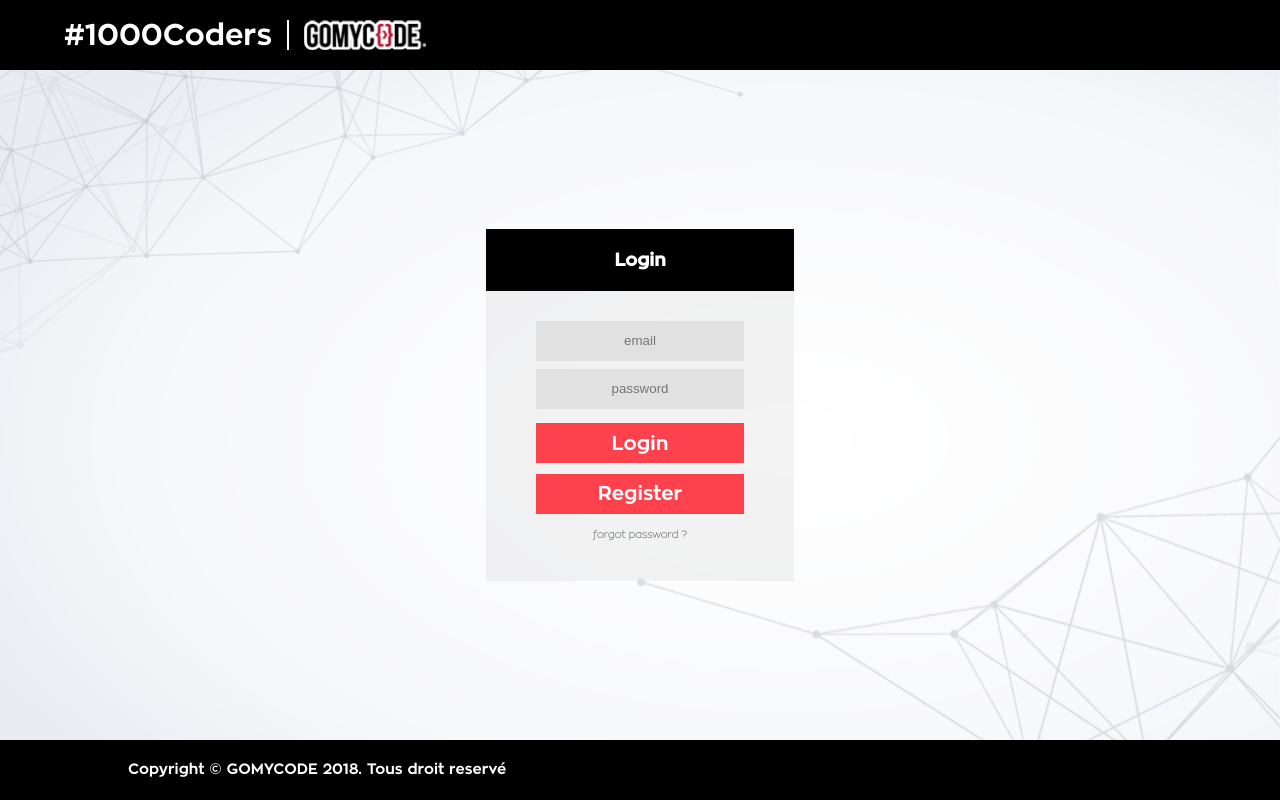
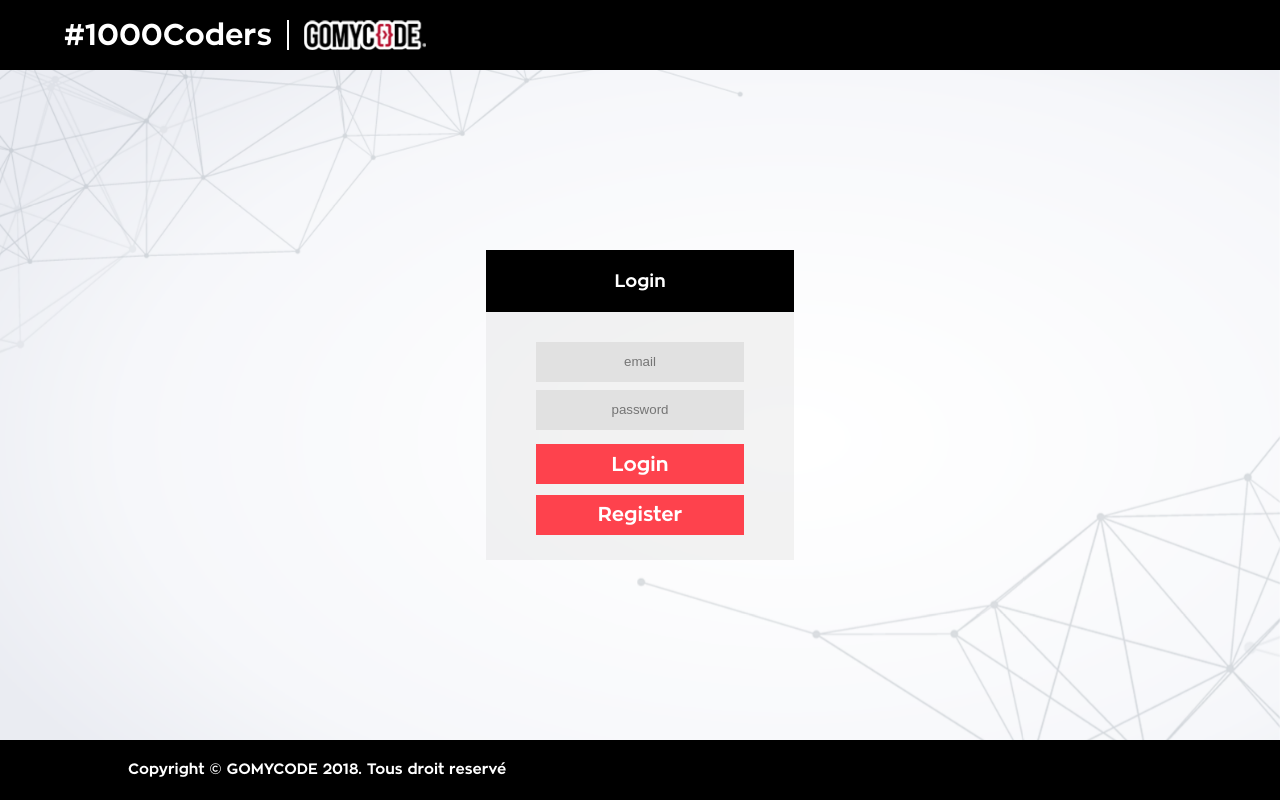
Before and after one commit to iChebbi/1000, a React (Create React App) app: page /platform in a window 1280 px wide. Built offline with nearby package versions, Linux system fonts and the light colour scheme.

Commit message:
Added File upload

```diff
--- a/src/components/Platform/Login/Login.js
+++ b/src/components/Platform/Login/Login.js
@@ -1,5 +1,6 @@
 import React, { Component } from 'react'
 import { connect } from 'react-redux'
+import {Link} from 'react-router-dom'
 import axios from 'axios'
 
 import { login } from '../../../actions/authActions'
@@ -56,8 +57,8 @@ class Login extends Component {
               type="password"
             />
             <button className="btn">Login</button>
-            <button className="btn">Register</button>
-            <p className="text-small">forgot password ?</p>
+            <Link to="/" className="btn">Register</Link>
+            {/* <p className="text-small">forgot password ?</p> */}
           </form>
         </div>
       </div>
--- a/src/components/Platform/Login/style.css
+++ b/src/components/Platform/Login/style.css
@@ -5,7 +5,6 @@
   align-items: center;
   line-height: 22px;
   font-size: 18px;
-  font-weight: 600;
   flex: 1 1;
   margin: 2% 10%;
 }
@@ -39,7 +38,6 @@
   min-height: 40px;
 	margin: 2% 0;
 	text-align: center;
-  /* padding:0 5%; */
 }
 
 .Login .btn {
@@ -50,7 +48,18 @@
   font-family: ZonaProBold;
 	font-size: 20px;
 	margin-top: 5%;
-  height: 40px;
+	height: 40px;
+	line-height: 40px;
+	text-align: center;
+}
+
+
+.Login a,
+.Login a:visited,
+.Login a:active,
+.Login a:hover {
+	color: white;
+	text-decoration: none;
 }
 
 .Login .text-small {
--- a/src/components/Platform/Profil/Profil.js
+++ b/src/components/Platform/Profil/Profil.js
@@ -16,7 +16,8 @@ class Profil extends Component {
     assos: {
       board: false,
       member: false
-    }
+    },
+    upload: ''
   }
 
   componentDidMount = async () => {
@@ -54,6 +55,32 @@ class Profil extends Component {
     } catch (error) {
       console.log(error)
       return false
+    }
+  }
+
+  handleFileUpload = async e => {
+    let formData = new FormData()
+    formData.append('degreeFile', e.target.files[0])
+    formData.append('id', window.localStorage.user_id)
+    try {
+      const response = await axios.post(
+        base_url + '/api/user/upload',
+        formData,
+        {
+          headers: { token: window.localStorage.access_token }
+        }
+      )
+
+      response.status === 200 &&
+        response.data.success &&
+        this.setState({ upload: 'Succées' })
+
+      response.status === 200 &&
+        !response.data.success &&
+        this.setState({ upload: response.data.message })
+    } catch (error) {
+      this.setState({ upload: 'Error uploading file' })
+      console.log(error)
     }
   }
 
@@ -354,13 +381,19 @@ class Profil extends Component {
             </div>
           </div>
 
-          <div className="form-group">
+          <div className="form-group file-upload">
             <label className="label-right">Copie Diplôme</label>
             <input
               name="degreeFile"
-              onChange={this.handleEduInputChange}
+              onChange={this.handleFileUpload}
               type="file"
             />
+          </div>
+          <div className="form-group file-upload">
+            <label />
+            <div className="file-upload-feedback">
+              {this.state.upload || ''}
+            </div>
           </div>
 
           <div className="form-group">
--- a/src/components/Platform/Profil/style.css
+++ b/src/components/Platform/Profil/style.css
@@ -22,8 +22,8 @@
   flex: 2;
   background-color: rgb(225, 225, 225);
   border: none;
-	min-height: 22px;
-	padding-left : 10px;
+  min-height: 22px;
+  padding-left: 10px;
 }
 
 .Profile .form-group > label {
@@ -33,6 +33,17 @@
   white-space: nowrap;
 }
 
+.Profile .form-group.file-upload {
+  margin-bottom: 3px;
+}
+
+.Profile .form-group .file-upload-feedback {
+	color: grey;
+	flex: 2;
+	font-size: 10px;
+	height: 20px;
+	margin-bottom: 5px;
+}
 .Profile .label-right {
   text-align: right;
 }
```
